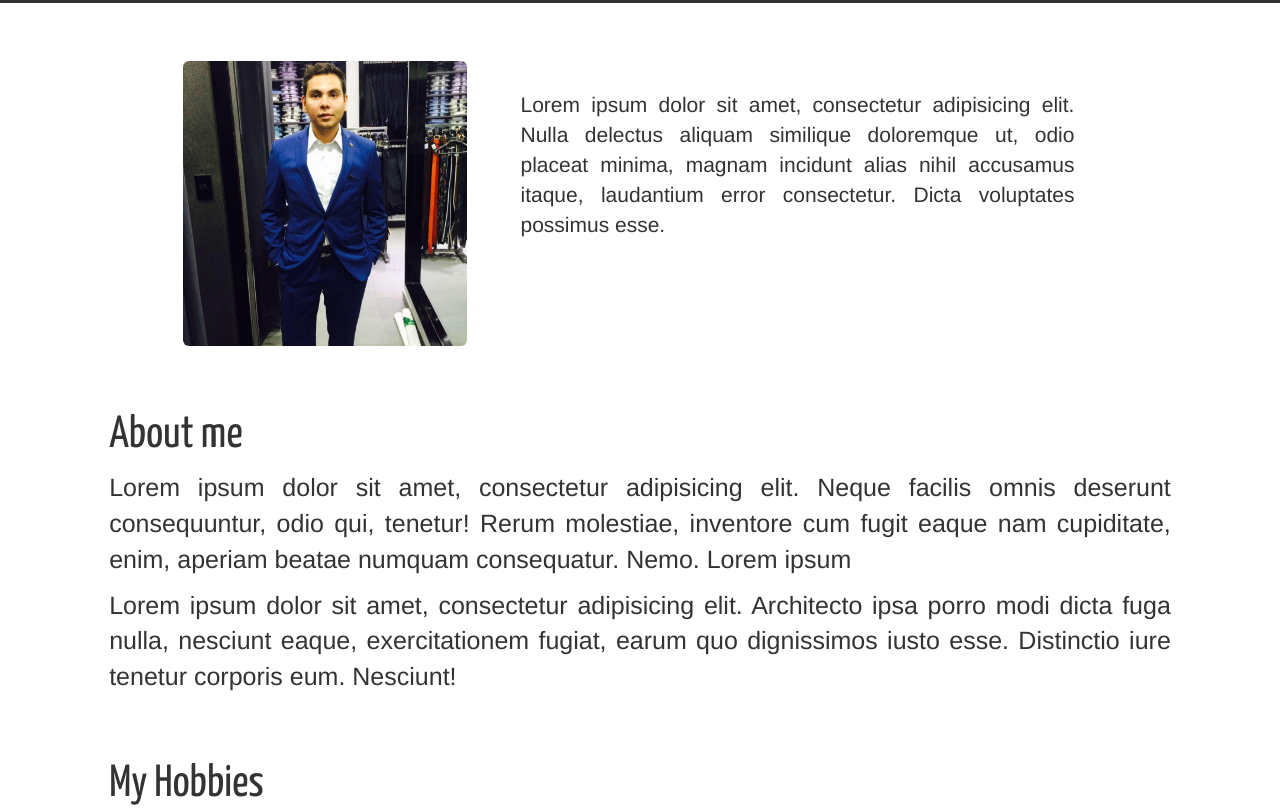
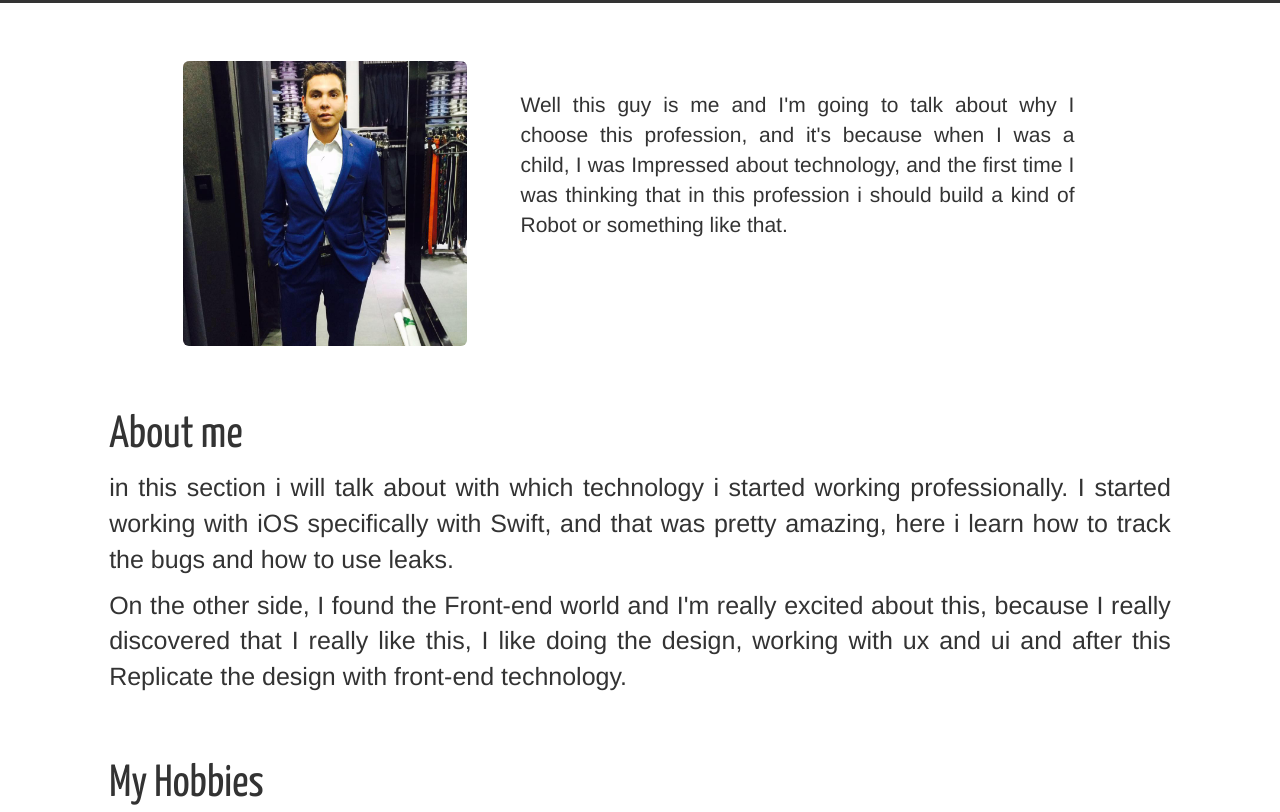
Before and after one commit to Galuz/weektwo, a plain HTML site: page index.html in a window 1280 px wide. Shown: the part 606-1418 px from the top of the page. Drawn offline with nearby package versions, Linux system fonts and the light colour scheme.

Commit message:
i changed the lorem impsu with my information

```diff
--- a/index.html
+++ b/index.html
@@ -25,7 +25,7 @@
 			        <span class="icon-bar"></span>
 			        <span class="icon-bar"></span>
 			        </button>
-			        <a class="navbar-brand page-scroll" href="#header">Galuz Gonzalez</a>
+			        <a class="navbar-brand page-scroll" href="index.html#background">Galuz Gonzalez</a>
 				</div>
 				<div class="collapse navbar-collapse" id="myNavbar">
 					<ul class="nav navbar-nav navbar-right">
@@ -37,7 +37,7 @@
 					</ul>
 				</div>
 			</div>
-		</nav>
+	</nav>
 	<figure class="ftop">
 		<div id="background"></div>
 		<div class="headerContent" id="headerContent">
@@ -55,7 +55,7 @@
 							<figure><img class=" img-rounded img-responsive center-block" src="images/ProfilePicture.jpg" alt=""></figure>
 						</div>
 						<div class="col-md-8" id="TextMe">
-							<p>Lorem ipsum dolor sit amet, consectetur adipisicing elit. Nulla delectus aliquam similique doloremque ut, odio placeat minima, magnam incidunt alias nihil accusamus itaque, laudantium error consectetur. Dicta voluptates possimus esse.</p>
+							<p>Well this guy is me and I'm going to talk about why I choose this profession, and it's because when I was a child, I was Impressed about technology, and the first time I was thinking that in this profession i should build a kind of Robot or something like that. </p>
 						</div>
 					</div>
 			</section>
@@ -64,9 +64,10 @@
 			<div class="col-md-10 col-md-offset-1">
 				<h1>About me</h1>
 
-				<p>Lorem ipsum dolor sit amet, consectetur adipisicing elit. Neque facilis omnis deserunt consequuntur, odio qui, tenetur! Rerum molestiae, inventore cum fugit eaque nam cupiditate, enim, aperiam beatae numquam consequatur. Nemo. Lorem ipsum </p>
+				<p>in this section i will talk about with which technology i started working professionally.
+				I started working with iOS specifically with Swift, and that was pretty amazing, here i learn how to track the bugs and how to use leaks. </p>
 
-				<p>Lorem ipsum dolor sit amet, consectetur adipisicing elit. Architecto ipsa porro modi dicta fuga nulla, nesciunt eaque, exercitationem fugiat, earum quo dignissimos iusto esse. Distinctio iure tenetur corporis eum. Nesciunt!</p>
+				<p>On the other side, I found the Front-end world and I'm really excited about this, because I really discovered that I really like this, I like doing the design, working with ux and ui and after this Replicate the design with front-end technology.</p>
 
 			</div>
 		</section>
```
